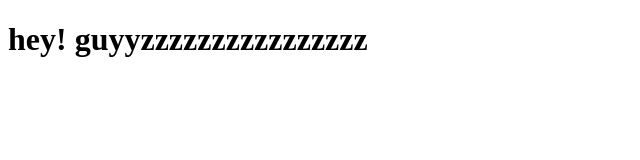
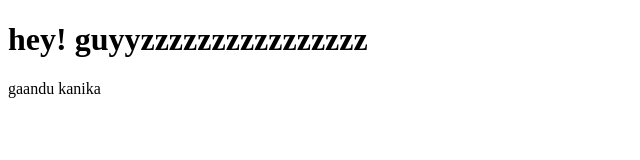
Before and after one commit to pandayamit/frontend-portion, a plain HTML site: page index.html in a window 1280 px wide. Shown: the whole page, without its empty margins (0-640 px from the left). Drawn offline with Linux system fonts and the light colour scheme.

Commit message:
index.html 1.1

```diff
--- a/index.html
+++ b/index.html
@@ -9,5 +9,6 @@
     <h1>
         hey! guyyzzzzzzzzzzzzzzzz
     </h1>
+    <p>gaandu kanika</p>
 </body>
 </html>
```
